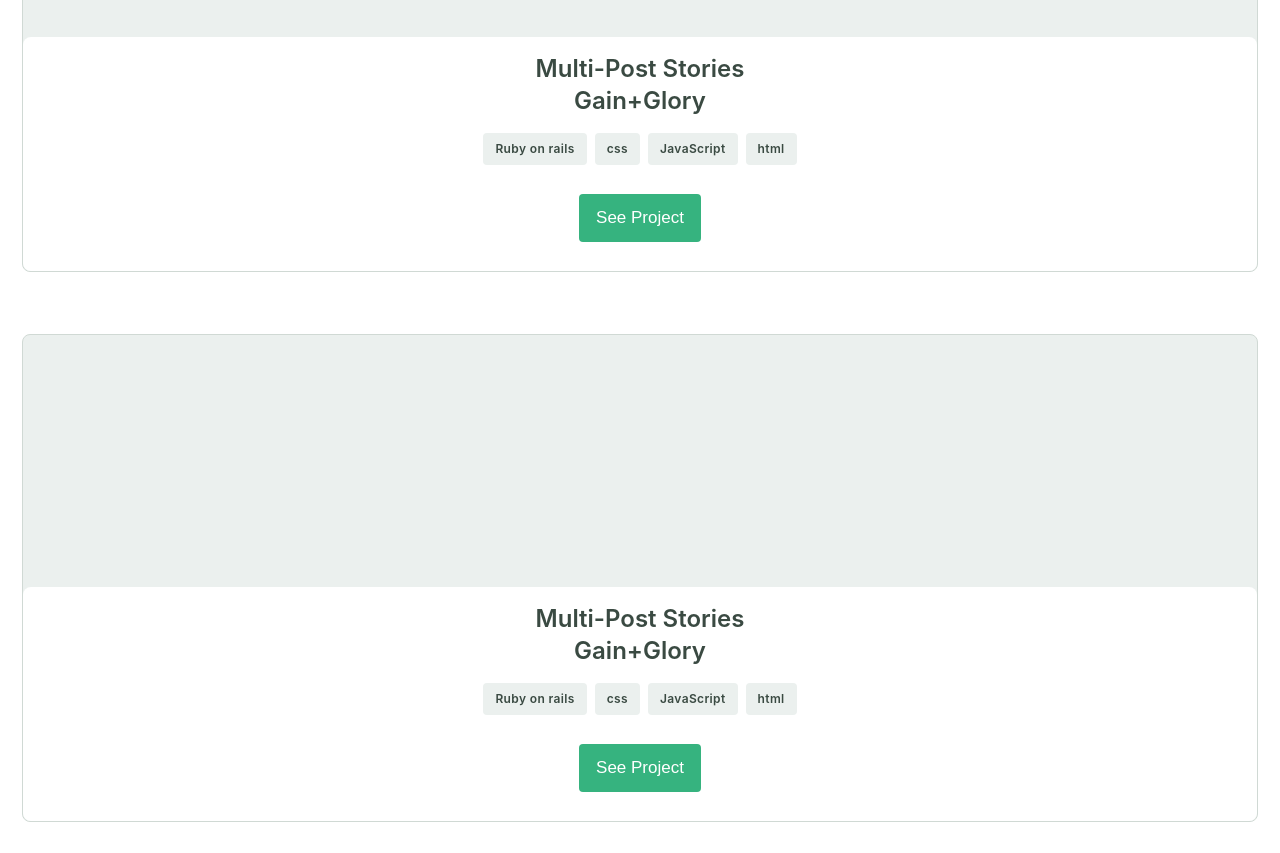
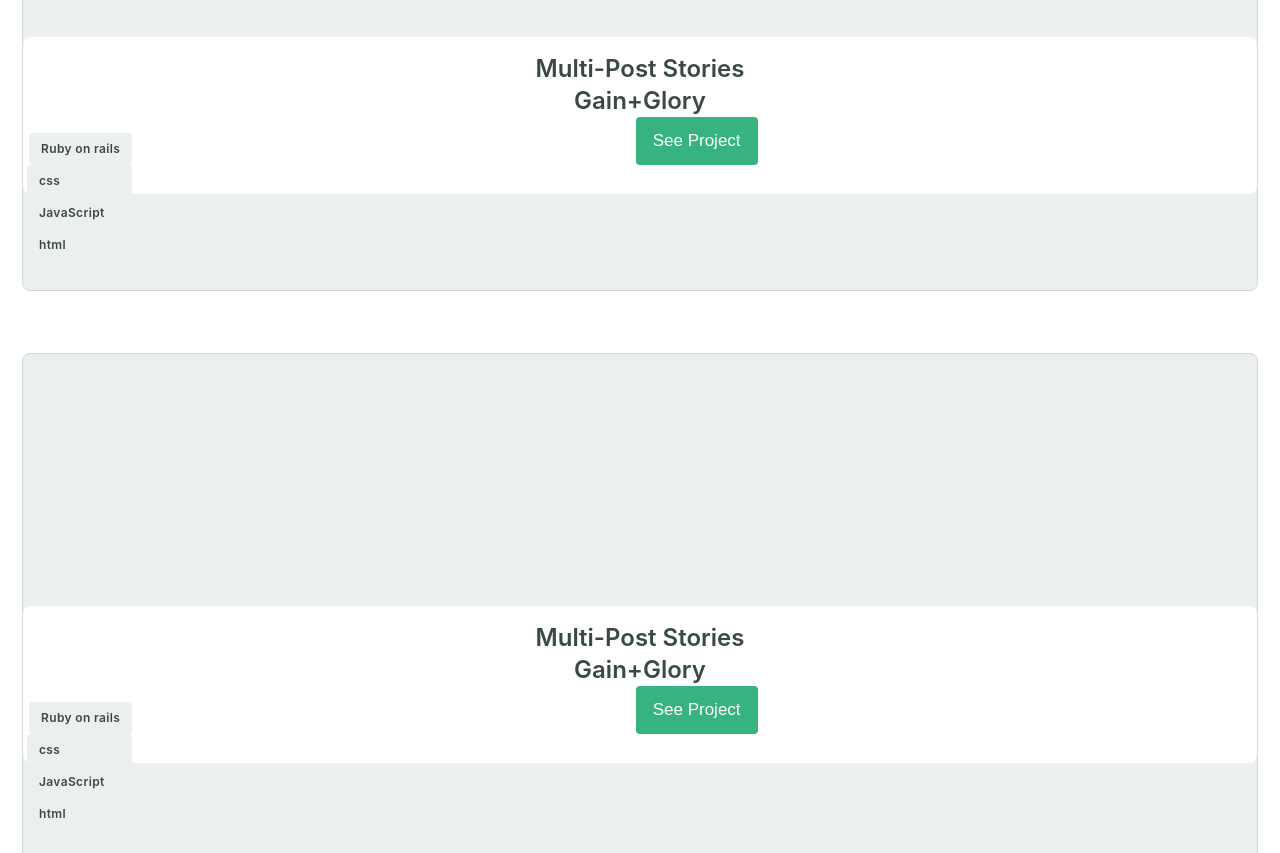
Before and after one commit to daveblaq/my-portfolio, a website: page index.html in a window 1280 px wide. Shown: the part 1060-1913 px from the top of the page. Drawn offline with Linux system fonts and the light colour scheme.

Commit message:
modified style.css file by adding floats

```diff
--- a/css/style.css
+++ b/css/style.css
@@ -157,10 +157,12 @@
 }
 
 .card-tag {
-  display: flex;
-  flex-direction: row;
-  align-items: center;
-  justify-content: center;
+  /* display: flex; */
+  /* flex-direction: row; */
+  /* align-items: center; */
+  /* justify-content: center; */
+  float: left;
+  left: 10px;
   margin-top: 16px;
   margin-bottom: 29px;
 }
```
